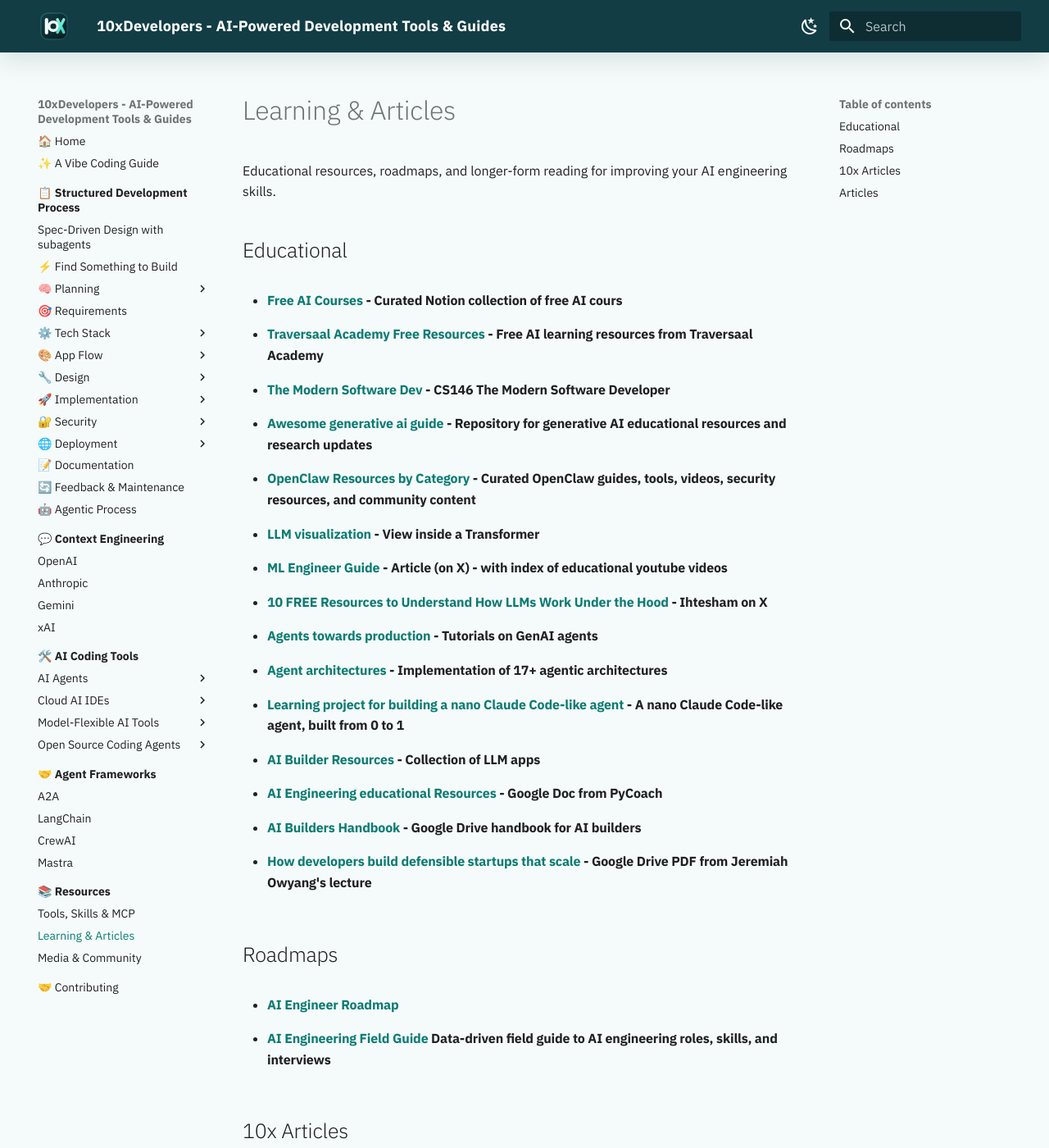
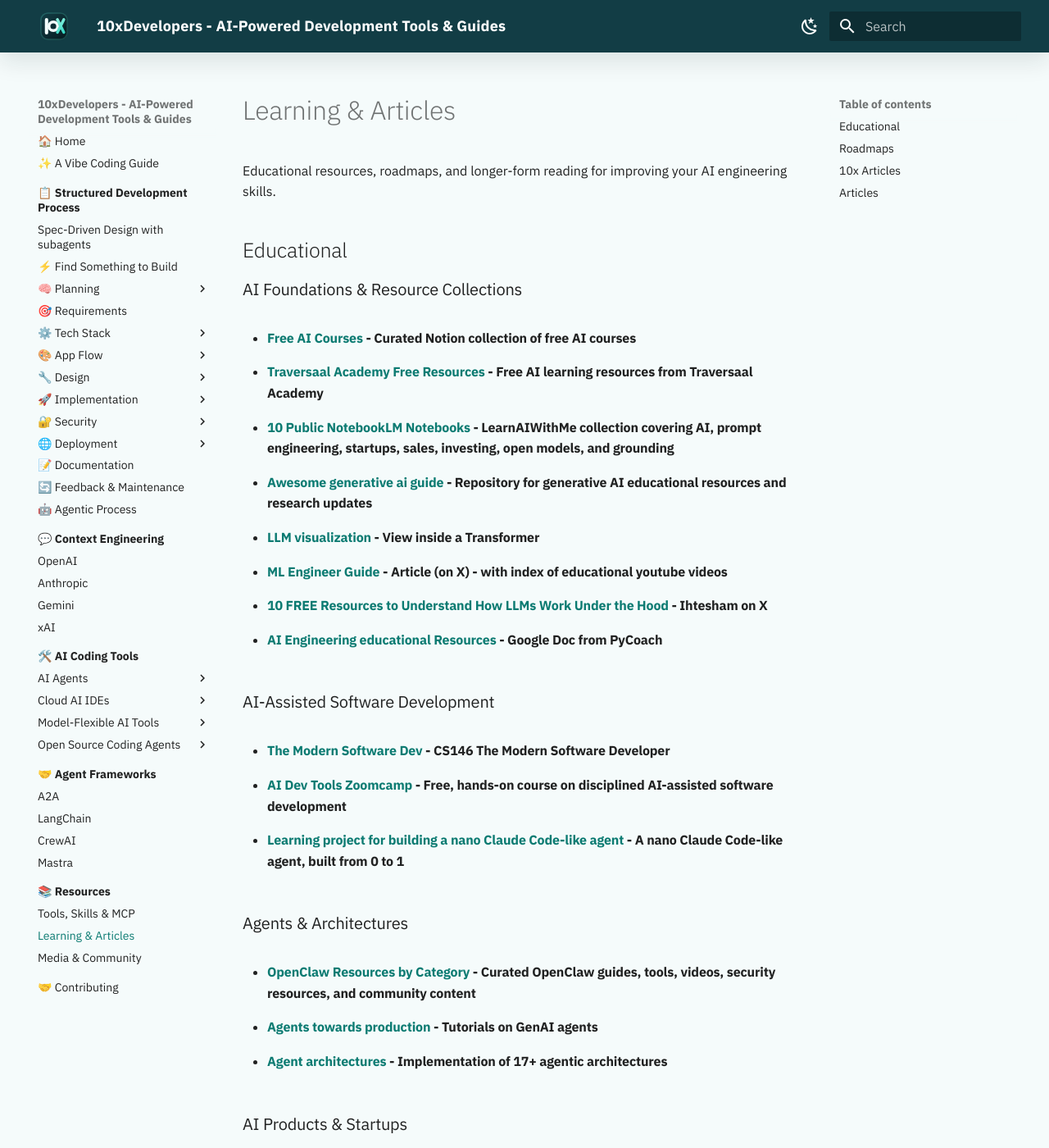
Before and after one commit to shlomoc/10xdev, an MkDocs documentation site: the page built from docs/resources/learning/index.md, in a window 1280 px wide and 1400 px high. Shown: the whole window at 82% size. Built offline with MkDocs 1.6.1 and Material for MkDocs 9.7.7, drawn with Linux system fonts in a browser that asks for light colours.

Commit message:
docs: reorganize educational resources and add new entries for AI foundations, software development, and products

```diff
--- a/docs/resources/learning/index.md
+++ b/docs/resources/learning/index.md
@@ -4,19 +4,31 @@ Educational resources, roadmaps, and longer-form reading for improving your AI e
 
 ## Educational
 
-* #### [Free AI Courses](https://tathastu-rh.notion.site/Free-AI-Courses-30c9464bdbf98027b434d121af78cb79) - Curated Notion collection of free AI cours
+### AI Foundations & Resource Collections
+
+* #### [Free AI Courses](https://tathastu-rh.notion.site/Free-AI-Courses-30c9464bdbf98027b434d121af78cb79) - Curated Notion collection of free AI courses
 * #### [Traversaal Academy Free Resources](https://app.notion.com/p/traversaal-ai/Traversaal-Academy-Free-Resources-38b9a2e5c4a680eb905edf236759db6b) - Free AI learning resources from Traversaal Academy
-* #### [The Modern Software Dev](https://themodernsoftware.dev) - CS146 The Modern Software Developer
+* #### [10 Public NotebookLM Notebooks](https://www.learnwithmeai.com/p/notebooklm-notebooks-mit-hormozi-buffett) - LearnAIWithMe collection covering AI, prompt engineering, startups, sales, investing, open models, and grounding
 * #### [Awesome generative ai guide](https://github.com/aishwaryanr/awesome-generative-ai-guide) - Repository for generative AI educational resources and research updates
-* #### [OpenClaw Resources by Category](https://github.com/aishwaryanr/awesome-generative-ai-guide/blob/main/free_courses/openclaw_mastery_for_everyone/best-openclaw-resources.md) - Curated OpenClaw guides, tools, videos, security resources, and community content
 * #### [LLM visualization](https://bbycroft.net/llm) - View inside a Transformer
 * #### [ML Engineer Guide](https://x.com/ArmanHezarkhani/status/2013608521900683765) - Article (on X) - with index of educational youtube videos
 * #### [10 FREE Resources to Understand How LLMs Work Under the Hood](https://x.com/ihtesham2005/status/2026631750538113517?s=20) - Ihtesham on X
+* #### [AI Engineering educational Resources](https://docs.google.com/document/d/1irYLQNfATQ6sldOBczkdrYD3wJjvRm02UesD_5qZp4Y) - Google Doc from PyCoach
+
+### AI-Assisted Software Development
+
+* #### [The Modern Software Dev](https://themodernsoftware.dev) - CS146 The Modern Software Developer
+* #### [AI Dev Tools Zoomcamp](https://github.com/DataTalksClub/ai-dev-tools-zoomcamp) - Free, hands-on course on disciplined AI-assisted software development
+* #### [Learning project for building a nano Claude Code-like agent](https://github.com/shareAI-lab/learn-claude-code) - A nano Claude Code-like agent, built from 0 to 1
+
+### Agents & Architectures
+
+* #### [OpenClaw Resources by Category](https://github.com/aishwaryanr/awesome-generative-ai-guide/blob/main/free_courses/openclaw_mastery_for_everyone/best-openclaw-resources.md) - Curated OpenClaw guides, tools, videos, security resources, and community content
 * #### [Agents towards production](https://github.com/NirDiamant/agents-towards-production) - Tutorials on GenAI agents
 * #### [Agent architectures](https://github.com/FareedKhan-dev/all-agentic-architectures) - Implementation of 17+ agentic architectures
-* #### [Learning project for building a nano Claude Code-like agent](https://github.com/shareAI-lab/learn-claude-code) - A nano Claude Code-like agent, built from 0 to 1
-* #### [AI Builder Resources](https://www.theunwindai.com/) - Collection of LLM apps
-* #### [AI Engineering educational Resources](https://docs.google.com/document/d/1irYLQNfATQ6sldOBczkdrYD3wJjvRm02UesD_5qZp4Y) - Google Doc from PyCoach
+
+### AI Products & Startups
+
 * #### [AI Builders Handbook](https://drive.google.com/file/d/179XUGVR2lXEBo7hSwpHddMq-22q5Ylnq/view) - Google Drive handbook for AI builders
 * #### [How developers build defensible startups that scale](https://drive.google.com/file/d/1cRFQ5gKPVzmGmFSh3avNN_diMlRoN9U9/view) - Google Drive PDF from Jeremiah Owyang's lecture
 
```
